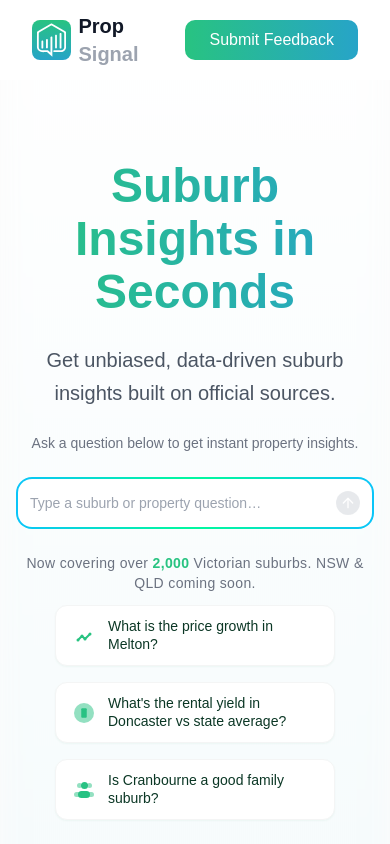
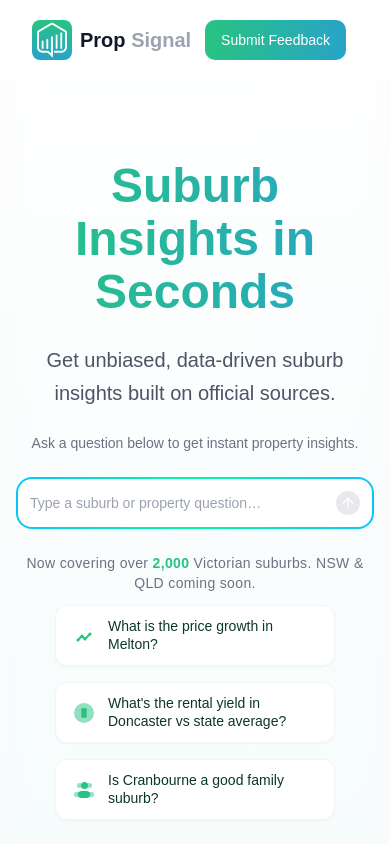
Before and after one commit to sudostar12/propsignal, a Next.js app: page / in a window 390 px wide. Shown: the top 844 px of the page. Built offline with nearby package versions, Linux system fonts and the light colour scheme.

Commit message:
header layout update

```diff
--- a/src/app/components/header.tsx
+++ b/src/app/components/header.tsx
@@ -6,33 +6,47 @@ export function Header() {
   return (
     <header className="bg-white/80 backdrop-blur-md px-4 py-2">
       <div className="max-w-7xl mx-auto px-4 sm:px-6 lg:px-8">
-        <div className="flex justify-between items-center h-16">
+        {/* Use a 3-column layout that behaves well on mobile */}
+        <div className="grid grid-cols-[auto_1fr_auto] items-center gap-3 h-16 min-w-0">
 
-          {/* 🔗 Logo + Icon */}
-          <Link href="/" className="flex items-center space-x-2">
-            {/* Gradient glass effect icon container */}
-
-              {/* Inner icon background */}
-             <div className="w-10 h-10 rounded-[8px] overflow-hidden flex items-center justify-center bg-gradient-to-b from-[#28C381] to-[#27A4C8]">
+          {/* 🔗 Logo + Brand */}
+          <Link href="/" className="flex items-center gap-2 min-w-0">
+            {/* Logo (unchanged colours) */}
+            <div className="w-10 h-10 rounded-[8px] overflow-hidden flex items-center justify-center bg-gradient-to-b from-[#28C381] to-[#27A4C8] shrink-0">
               <Image
                 src="/PropSignal-logo.svg"
                 alt="PropSignal logo"
                 width={40}
                 height={40}
+                priority
               />
             </div>
 
-
-            {/* Brand Name */}
-            <span className="text-xl font-semibold text-gray-900">
+            {/* Brand Name — allow truncation on narrow screens */}
+            <span className="text-xl font-semibold text-gray-900 truncate">
               Prop <span className="text-gray-400">Signal</span>
             </span>
           </Link>
 
-          {/* ✉️ Feedback Button */}
-          <FeedbackDialog />
+          {/* spacer is implicit via 1fr middle column */}
+
+          {/* ✉️ Feedback Button (launcher) */}
+          <div className="justify-self-end shrink-0">
+            <FeedbackDialog
+              triggerClassName="
+                px-4 sm:px-6 py-2
+                rounded-[10px]
+                bg-gradient-to-r from-[#28C381] to-[#27A4C8]
+                text-white text-sm sm:text-base font-medium font-dm-sans
+                leading-[20px] sm:leading-[22px]
+                whitespace-nowrap
+                transition-all duration-300 hover:opacity-90 hover:text-black
+                shadow-none border-0
+              "
+            />
+          </div>
         </div>
       </div>
     </header>
-  )
+  );
 }
```
Lines whose indentation alone changed are shown as unchanged.
